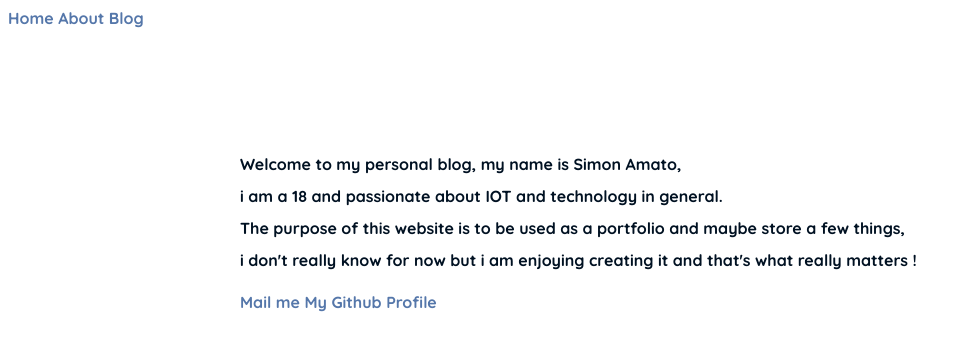
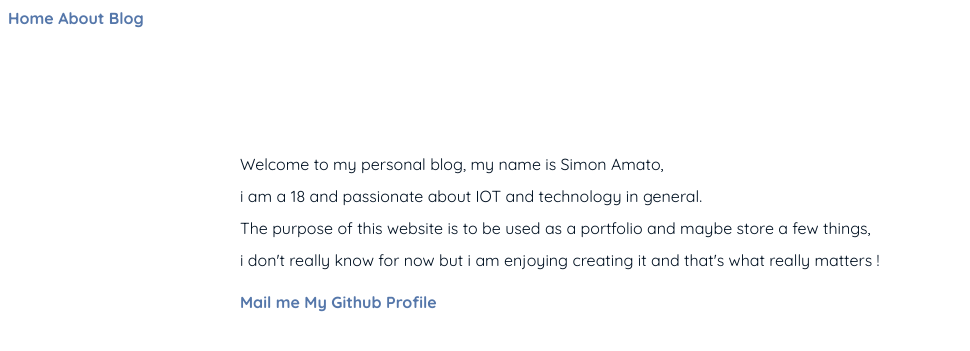
Before and after one commit to Shinora/Shinora.github.io, a Jekyll site: the page built from index.html, in a window 1280 px wide. Shown: the top 351 px of the page, without its empty margins (0-970 px from the left). Built offline with Jekyll 4.4.1, drawn with Linux system fonts in a browser that asks for light colours.

Commit message:
changed font

```diff
--- a/_sass/main.scss
+++ b/_sass/main.scss
@@ -1,5 +1,5 @@
 @import url('https://fonts.googleapis.com/css2?family=Raleway&display=swap');
-@import url('https://fonts.googleapis.com/css2?family=Quicksand:wght@700&display=swap');
+@import url('https://fonts.googleapis.com/css2?family=Quicksand:wght@400;700&display=swap');
 
 @charset "UTF-8";
 /* =Base *//*************************************************************/
```
